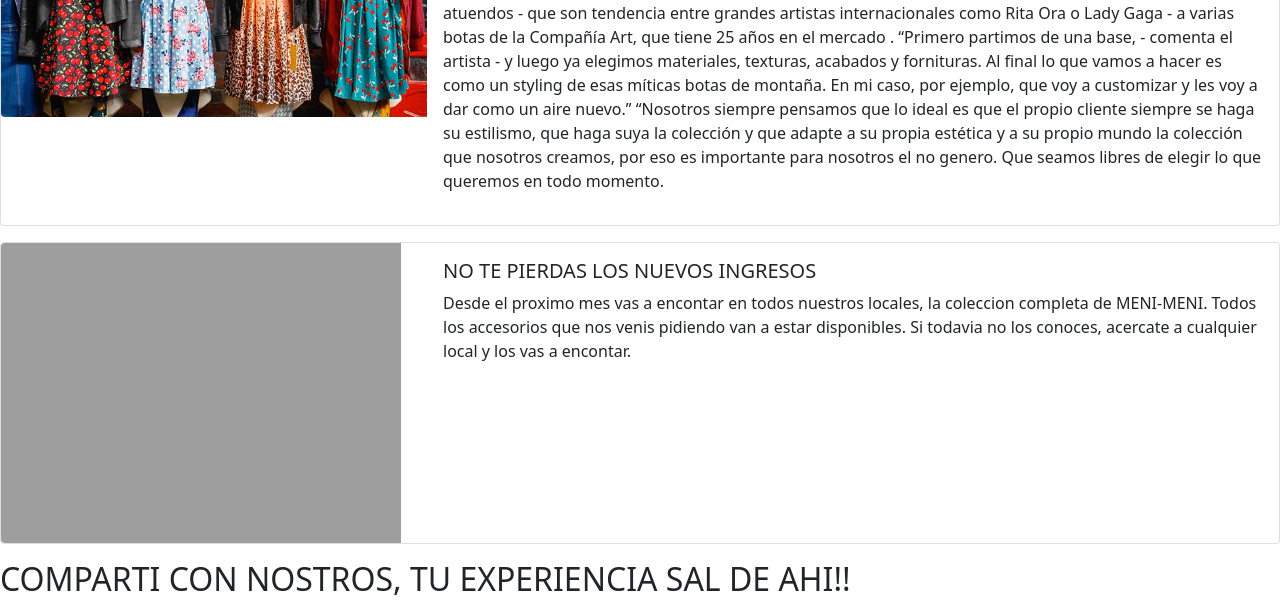
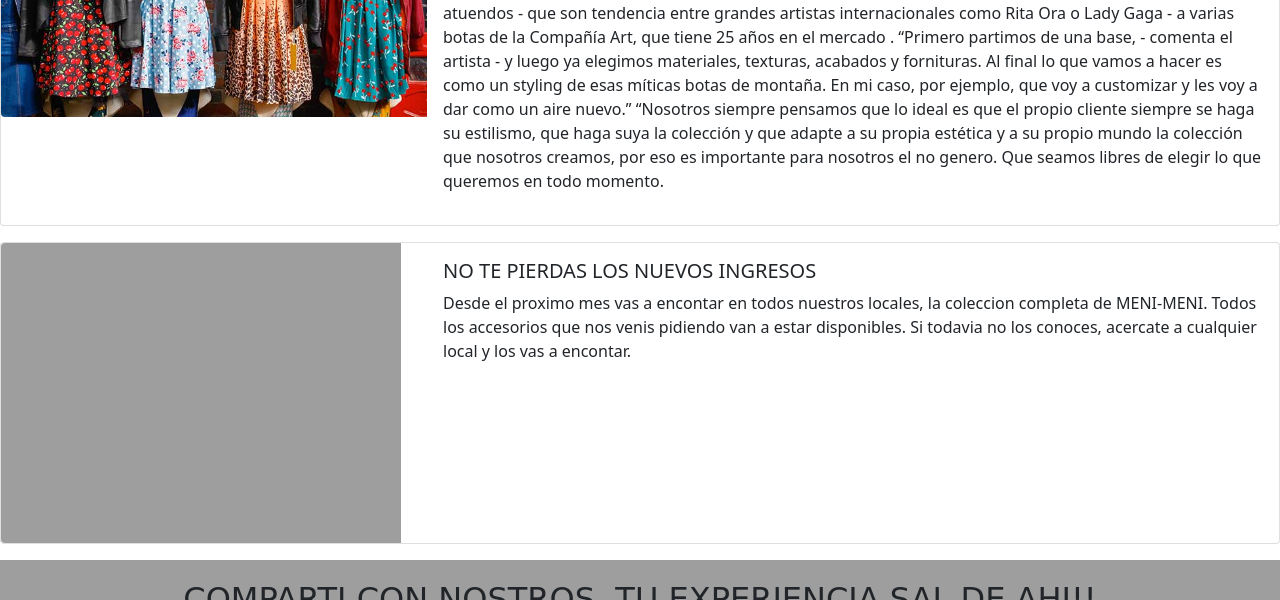
Before and after one commit to adromussi/saldeahi-indumentariainformal, a website: page secciones/news.html in a window 1280 px wide. Shown: the part 980-1580 px from the top of the page. Drawn offline with nearby package versions, Linux system fonts and the light colour scheme; the site is published under a folder, as on GitHub Pages, so addresses that start at the root find nothing.

Commit message:
cambios rutas scss/css

```diff
--- a/scss/style.scss
+++ b/scss/style.scss
@@ -1,4 +1,5 @@
-@import"base/header";
-@import "base/fonts";
-@import"base/colores";
-@import"base/mixing";
+@import"componentes/news";
+@import "componentes/sucursales";
+@import"componentes/pantalones";
+@import"componentes/remeras";
+@import"componentes/abrigos";
--- a/secciones/news.html
+++ b/secciones/news.html
@@ -15,7 +15,7 @@
     <!-- BOOTSTRAP -->
     <link href="https://cdn.jsdelivr.net/npm/bootstrap@5.1.0/dist/css/bootstrap.min.css" rel="stylesheet" integrity="sha384-KyZXEAg3QhqLMpG8r+8fhAXLRk2vvoC2f3B09zVXn8CA5QIVfZOJ3BCsw2P0p/We" crossorigin="anonymous">
     <!-- CSS -->
-    <link rel="stylesheet" href="/css/style.css">
+    <link rel="stylesheet" href="../css/style.css">
     <title>News mensuales - No te pierdas ningun taller!!</title>
 </head>
 <body>
```
Also changed, not shown: index.html (+2 -0 lines), secciones/abrigos.html (+1 -1 lines), secciones/pantalones.html (+1 -1 lines), secciones/remeras.html (+1 -1 lines), secciones/sucursales.html (+1 -1 lines).
